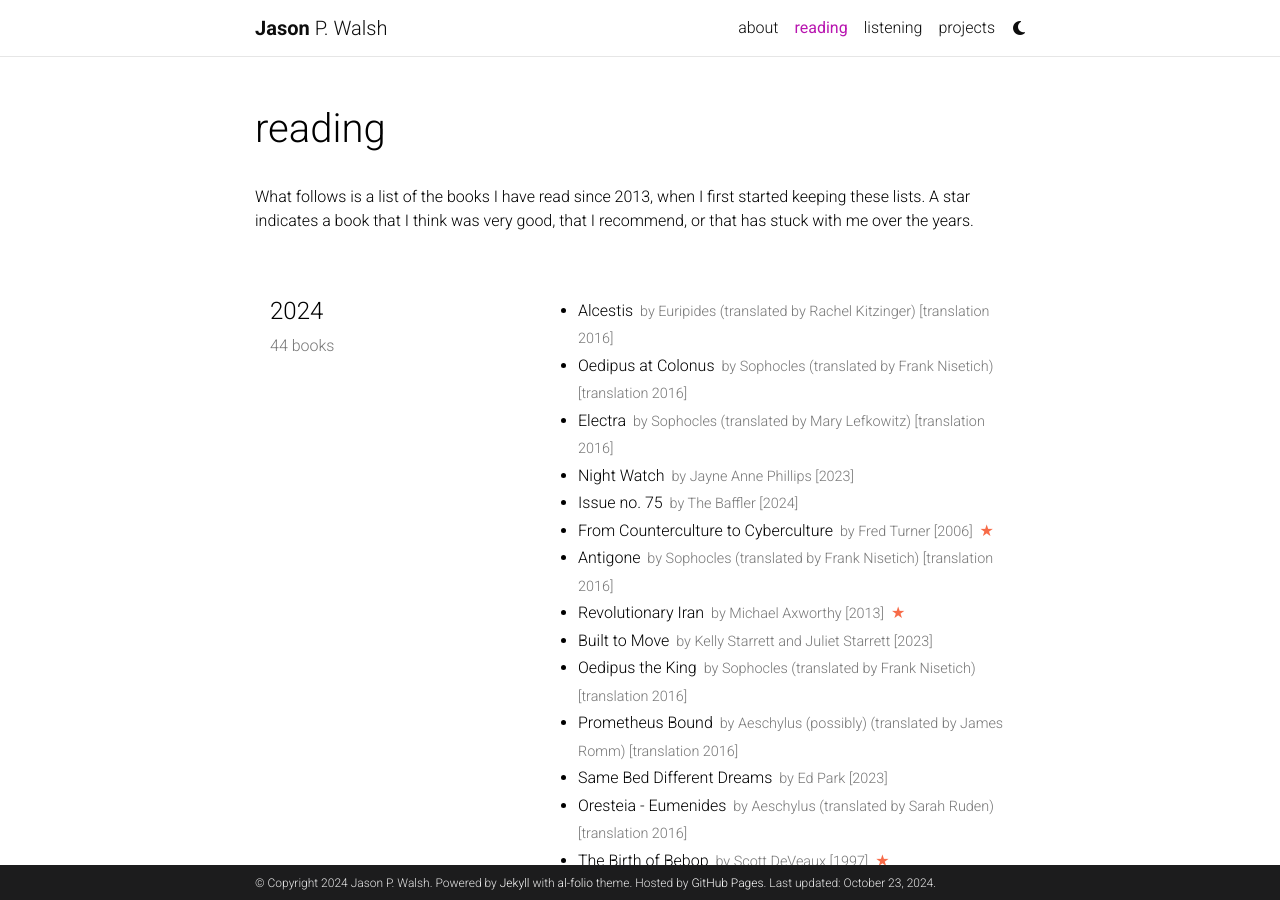
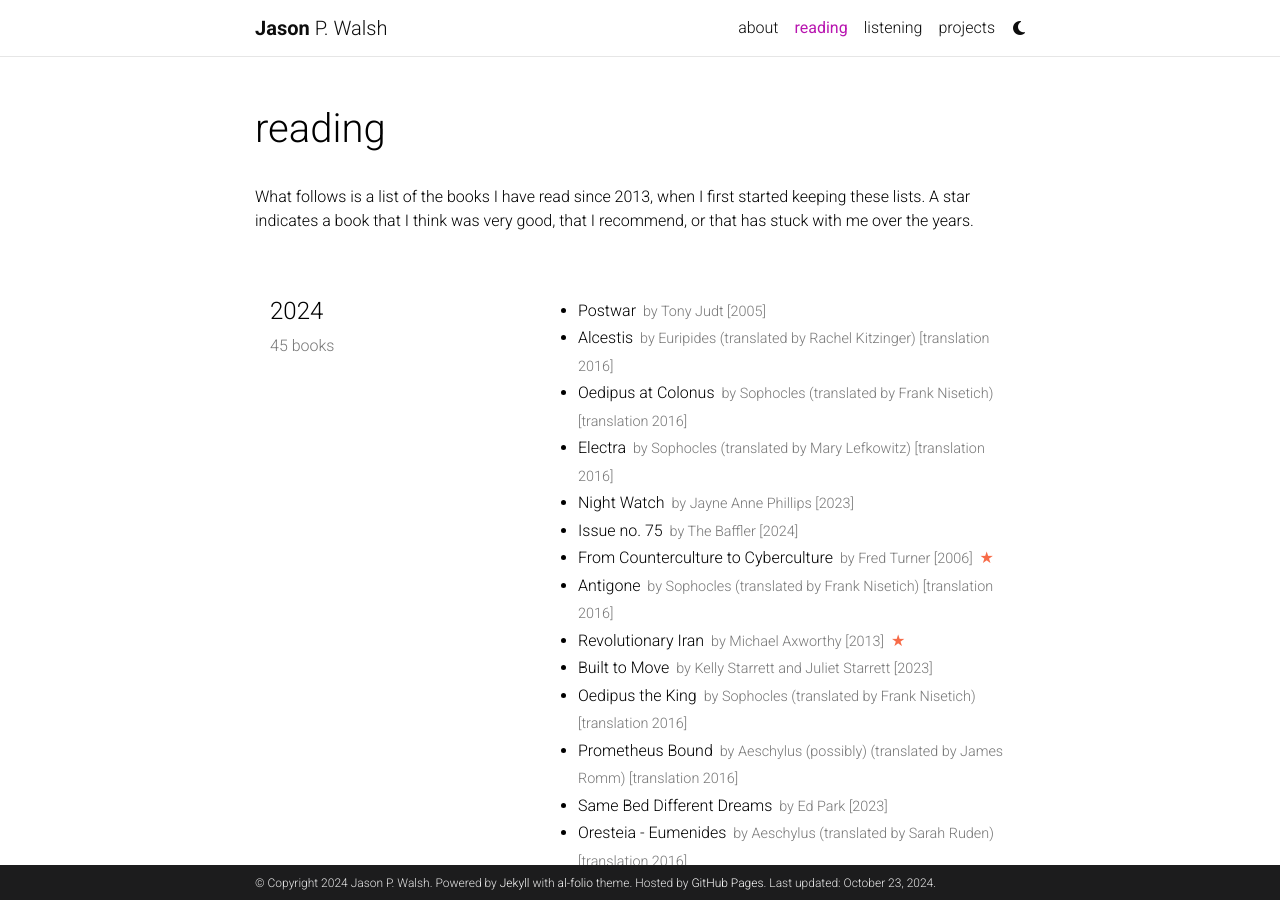
Before and after one commit to jwals23/jwals23.github.io, a Jekyll site: the page built from _pages/reading.md, in a window 1280 px wide and 900 px high. Built offline with Jekyll 4.4.1, drawn with Linux system fonts in a browser that asks for light colours; comment, search, counter and statistics services are not loaded; a style sheet for code colours, icons or effects is not loaded.

Commit message:
Update reading.yml

```diff
--- a/_data/reading.yml
+++ b/_data/reading.yml
@@ -1,6 +1,10 @@
 list:
   - year: "2024"
     books:
+      - title: Postwar
+        author: Tony Judt
+        year: 2005
+
       - title: Alcestis
         author: Euripides (translated by Rachel Kitzinger)
         year: translation 2016
```
